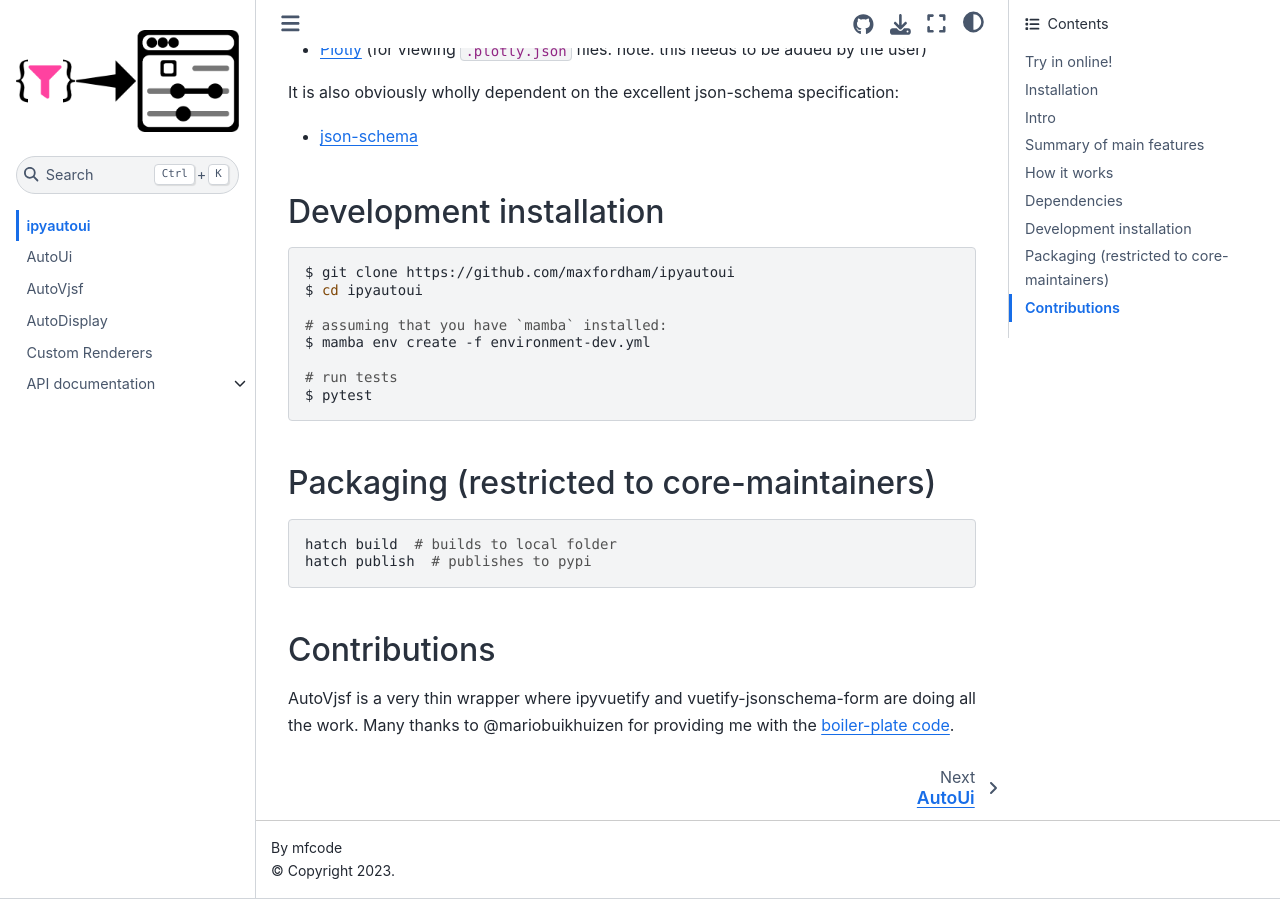
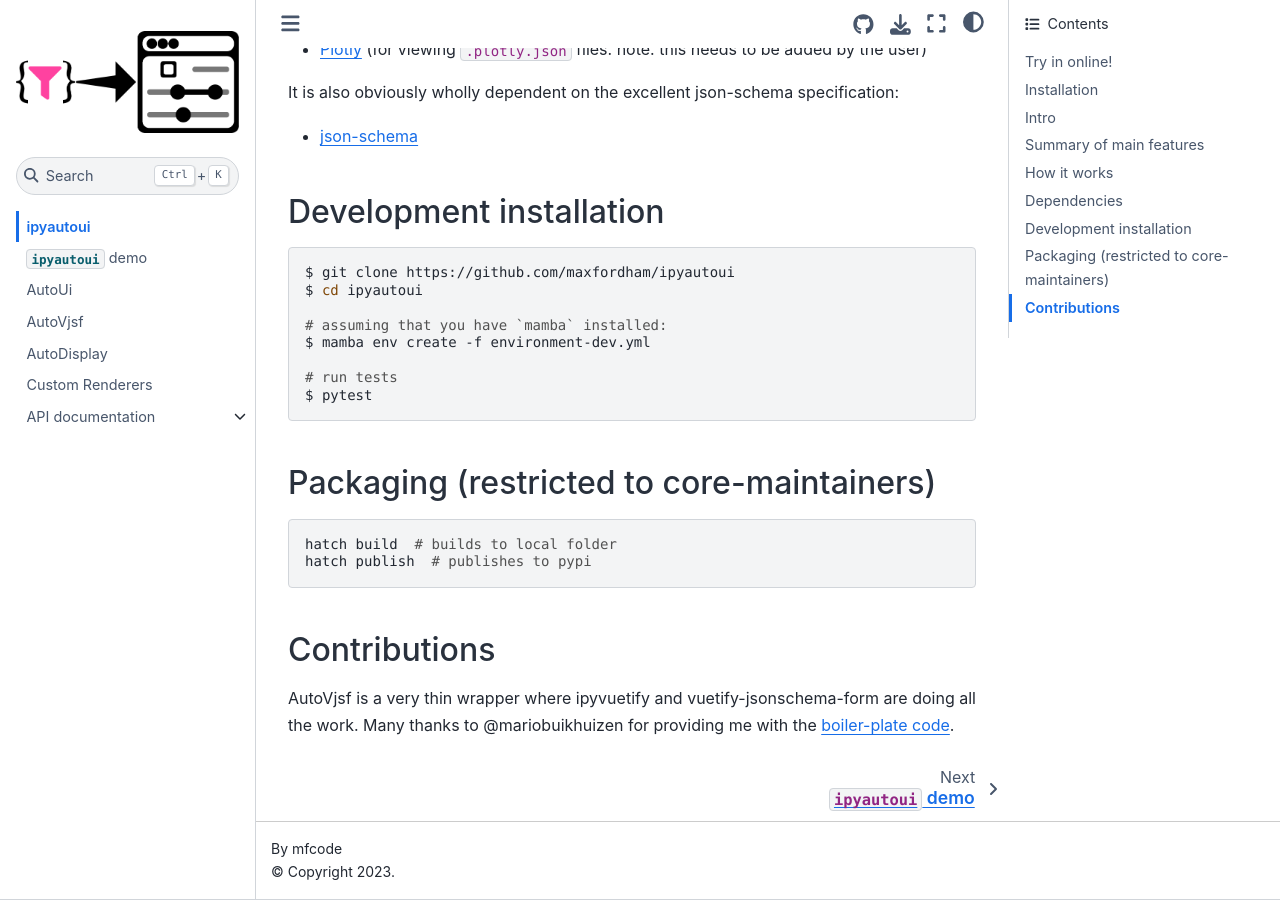
Before and after one commit to maxfordham/ipyautoui, a Jupyter Book: the page built from docs/intro.md, in a window 1280 px wide and 900 px high, scrolled down 4071 px. Built offline with Jupyter Book 1.0.4 settings and Sphinx 7.4.7 and the Sphinx Book theme 1.1.4, drawn with Linux system fonts in a browser that asks for light colours; pages that are not in the unit, such as notebooks, are missing from menus.

Commit message:
added demo to the docs

```diff
--- a/docs/_toc.yml
+++ b/docs/_toc.yml
@@ -4,6 +4,7 @@
 format: jb-book
 root: intro
 chapters:
+- file: demo
 - file: autoui
 - file: autovuetify
 - file: autodisplay
```
